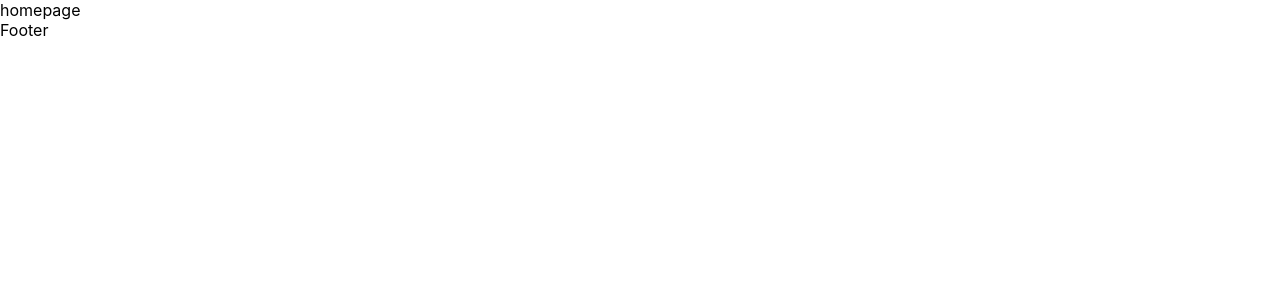
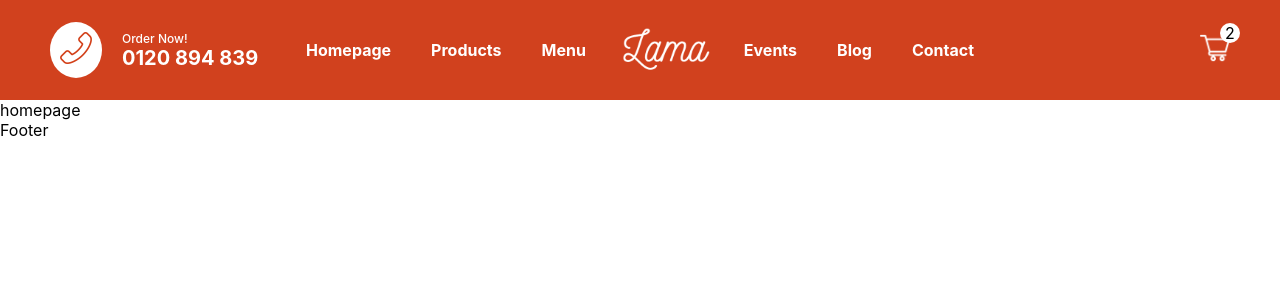
Before and after one commit to tarunfy/pizza-shop, a Next.js app: page / in a window 1280 px wide. Shown: the top 300 px of the page. Built offline with nearby package versions, Linux system fonts and the light colour scheme.

Commit message:
created navbar

```diff
--- a/components/Navbar.jsx
+++ b/components/Navbar.jsx
@@ -1,11 +1,42 @@
+import Image from "next/image";
 import styles from "../styles/Navbar.module.css";
 
 const Navbar = () => {
   return (
     <div className={styles.container}>
-      <div className={styles.item}></div>
-      <div className={styles.item}></div>
-      <div className={styles.item}></div>
+      <div className={styles.item}>
+        <div className={styles.callButton}>
+          <Image
+            src="/img/telephone.png"
+            alt="telephone"
+            width="32"
+            height="32"
+          />
+        </div>
+        <div className={styles.texts}>
+          <div className={styles.text}>Order Now!</div>
+          <div className={styles.text}>0120 894 839</div>
+        </div>
+      </div>
+
+      <div className={styles.item}>
+        <ul className={styles.list}>
+          <li className={styles.listItem}>Homepage</li>
+          <li className={styles.listItem}>Products</li>
+          <li className={styles.listItem}>Menu</li>
+          <Image src="/img/logo.png" alt="logo" width="160px" height="69px" />
+          <li className={styles.listItem}>Events</li>
+          <li className={styles.listItem}>Blog</li>
+          <li className={styles.listItem}>Contact</li>
+        </ul>
+      </div>
+
+      <div className={styles.item}>
+        <div className={styles.cart}>
+          <Image src="/img/cart.png" alt="logo" width="30px" height="30px" />
+          <div className={styles.counter}>2</div>
+        </div>
+      </div>
     </div>
   );
 };
--- a/pages/index.js
+++ b/pages/index.js
@@ -1,6 +1,4 @@
 import Head from "next/head";
-import Image from "next/image";
-import Footer from "../components/Footer";
 
 export default function Home() {
   return (
--- a/styles/Home.module.css
+++ /dev/null
@@ -1,116 +0,0 @@
-.container {
-  padding: 0 2rem;
-}
-
-.main {
-  min-height: 100vh;
-  padding: 4rem 0;
-  flex: 1;
-  display: flex;
-  flex-direction: column;
-  justify-content: center;
-  align-items: center;
-}
-
-.footer {
-  display: flex;
-  flex: 1;
-  padding: 2rem 0;
-  border-top: 1px solid #eaeaea;
-  justify-content: center;
-  align-items: center;
-}
-
-.footer a {
-  display: flex;
-  justify-content: center;
-  align-items: center;
-  flex-grow: 1;
-}
-
-.title a {
-  color: #0070f3;
-  text-decoration: none;
-}
-
-.title a:hover,
-.title a:focus,
-.title a:active {
-  text-decoration: underline;
-}
-
-.title {
-  margin: 0;
-  line-height: 1.15;
-  font-size: 4rem;
-}
-
-.title,
-.description {
-  text-align: center;
-}
-
-.description {
-  margin: 4rem 0;
-  line-height: 1.5;
-  font-size: 1.5rem;
-}
-
-.code {
-  background: #fafafa;
-  border-radius: 5px;
-  padding: 0.75rem;
-  font-size: 1.1rem;
-  font-family: Menlo, Monaco, Lucida Console, Liberation Mono, DejaVu Sans Mono,
-    Bitstream Vera Sans Mono, Courier New, monospace;
-}
-
-.grid {
-  display: flex;
-  align-items: center;
-  justify-content: center;
-  flex-wrap: wrap;
-  max-width: 800px;
-}
-
-.card {
-  margin: 1rem;
-  padding: 1.5rem;
-  text-align: left;
-  color: inherit;
-  text-decoration: none;
-  border: 1px solid #eaeaea;
-  border-radius: 10px;
-  transition: color 0.15s ease, border-color 0.15s ease;
-  max-width: 300px;
-}
-
-.card:hover,
-.card:focus,
-.card:active {
-  color: #0070f3;
-  border-color: #0070f3;
-}
-
-.card h2 {
-  margin: 0 0 1rem 0;
-  font-size: 1.5rem;
-}
-
-.card p {
-  margin: 0;
-  font-size: 1.25rem;
-  line-height: 1.5;
-}
-
-.logo {
-  height: 1em;
-  margin-left: 0.5rem;
-}
-
-@media (max-width: 600px) {
-  .grid {
-    width: 100%;
-    flex-direction: column;
-  }
-}
--- a/styles/Navbar.module.css
+++ b/styles/Navbar.module.css
@@ -1,3 +1,77 @@
-.container{
+ .container{
+    height: 100px;
+    padding: 0px 50px;
+    background-color: #d1411e;
+    display: flex;
+    align-items: center;
+    justify-content: space-between;
+    position: sticky;
+    top: 0;
+    left: 0;
+}
 
+.item{
+    flex: 1;
+    display: flex;
+    align-items: center;
 }
+
+.item:nth-child(2){
+    flex: 3;
+}
+
+.item:last-child{
+    justify-content: flex-end;
+}
+
+.callButton{
+    background-color: white;
+    border-radius: 50%;
+    padding: 10px;
+}
+
+.texts{
+    margin-left: 20px;
+    color: white;
+}
+
+.text:first-child{
+    font-size: 12px;
+    font-weight: 500;
+}
+
+.text:last-child{
+    font-size: 20px;
+    font-weight: bold;
+}
+
+.list{
+    list-style: none;
+    display: flex;
+    align-items: center;
+    color: white;
+    padding: 0;
+}
+
+.listItem{
+    margin: 20px;
+    font-weight: bold;
+}
+
+.cart{
+    position: relative;
+}
+
+.counter{
+    position: absolute;
+    top: -10px;
+    right: -10px;
+    width: 20px;
+    height: 20px;
+    background-color: white;
+    border-radius: 50%;
+    align-items: center;
+    justify-content: center;
+    padding: 3px;
+    display: flex;
+}
```
Also changed, not shown: styles/globals.css (line endings or trailing spaces).
